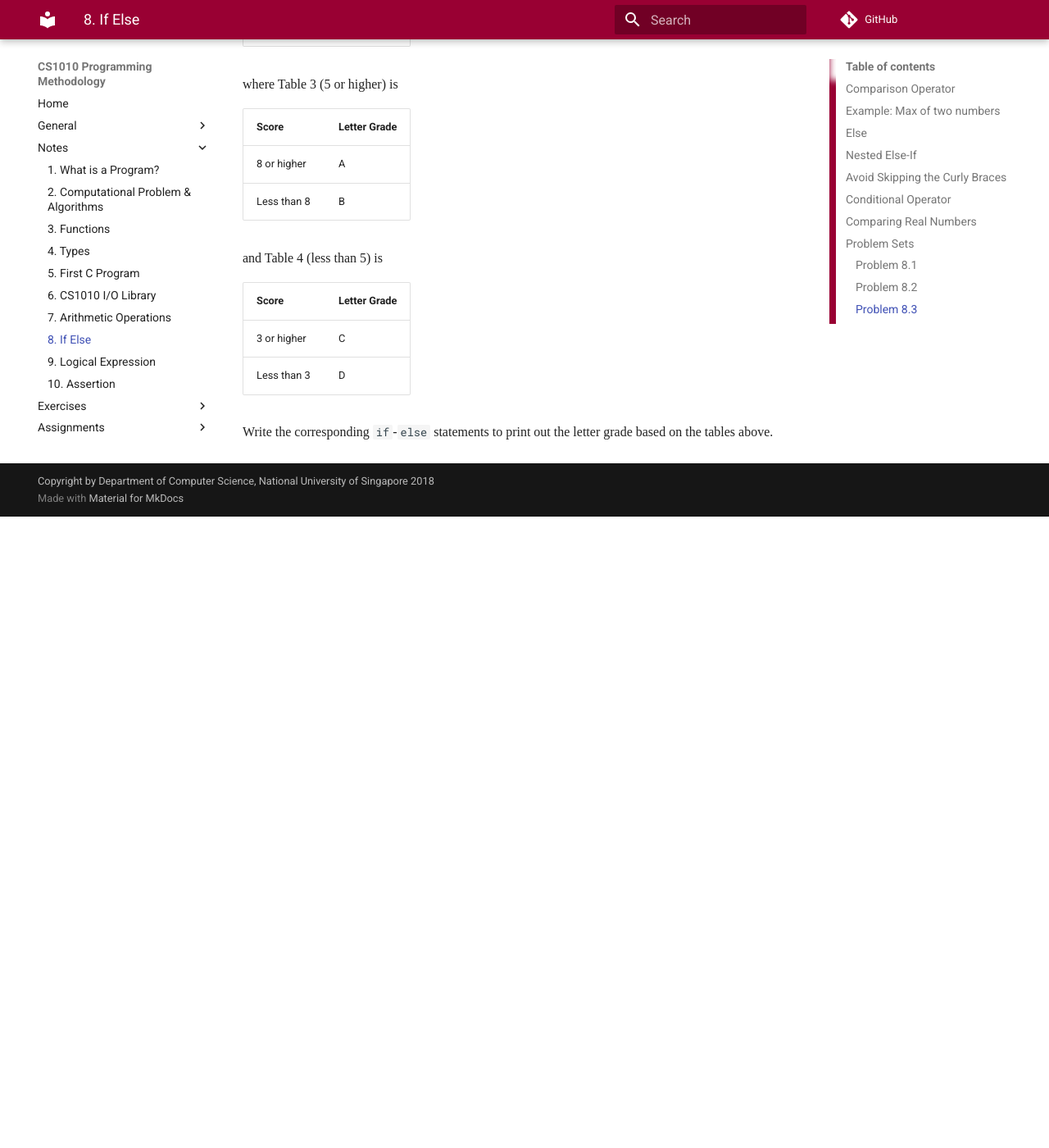
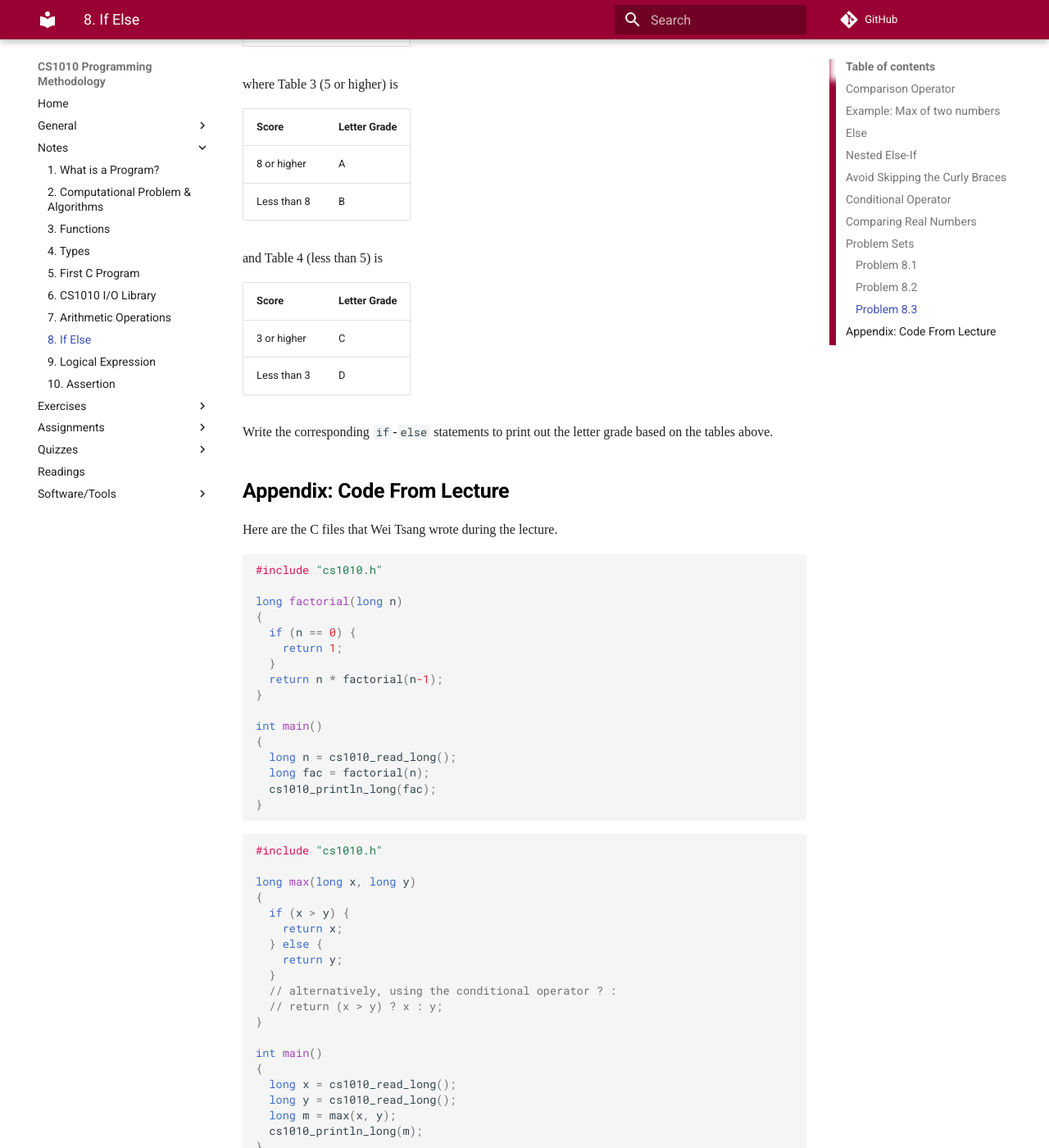
Before and after one commit to LL-Pengfei/CS1010-AY1819S1-Personal, an MkDocs documentation site: the page built from docs/08-if-else.md, in a window 1280 px wide and 1400 px high, scrolled down 10500 px. Shown: the whole window at 82% size. Built offline with MkDocs 1.6.1 and Material for MkDocs 9.7.7, drawn with Linux system fonts in a browser that asks for light colours; nearby versions of some CDN libraries; some web fonts are replaced; formulas are drawn with MathJax 3; comment, search, counter and statistics services are not loaded; old or Windows-style settings are respelled for this version of MkDocs; before the commit the page ends 11130 px from its top, so only the background shows below that; some of the changed text lies outside the part shown.

Commit message:
Add code from lecture

````diff
--- a/docs/08-if-else.md
+++ b/docs/08-if-else.md
@@ -37,6 +37,7 @@
 
 !!! warn "`==` vs `=`"
     Note that use of TWO `=` signs.  This is often confused by newbie programmers with a single `=` sign, which is used for assignment.  A common bug is to write
+
     ```C
       if (n = 0) {
          :
@@ -54,6 +55,7 @@
 Let's switch to another example: suppose we have three variables, `x`, `y`, and `max`, and we want to set `max` to the maximum of `x` and `y`.
 
 Consider the following code snippet:
+
 ```C
 if (x > y) {
   max = x;
@@ -88,6 +90,7 @@
 ```
 
 ## Else
+
 The code snippet above now correctly sets `max` to the maximum of `x` and `y`.
 The code, however, is not very satisfying, since we compare between `x` and `y` three times.   Let's see how we can reduce the number of comparisons to one.  We are going to do some _refactoring_ of the code above.
 
@@ -126,33 +129,33 @@
 
 The example above considers _two_ possible execution paths only.  In some situations, we may need to consider more than two execution paths.  Take the following problem for example.  You are given the numerical score for an assignment, ranged between 0 and 10.  Print out the letter grade of the assignment according to the table below:
 
-| Score | Letter Grade |
-|-------|--------------|
-| 8 or higher | A       |
-| Less than 8 but 5 or higher| B |
-| Less than 5 but 3 or higher | C |
-| Less than 3 | D |
+| Score                       | Letter Grade |
+| --------------------------- | ------------ |
+| 8 or higher                 | A            |
+| Less than 8 but 5 or higher | B            |
+| Less than 5 but 3 or higher | C            |
+| Less than 3                 | D            |
 
 Since the `if`-`else` statement only allows branching into two possibilities, we can branch into multiple possibilities by nesting the `if`-`else` statements hierarchically.  We can first break the table down into three tables, each containing only two rows, with one row a negation of the other row.
 
-| Score | Letter Grade |
-|-------|--------------|
-| 8 or higher | A       |
-| Less than 8 | See Table 1 |
+| Score       | Letter Grade |
+| ----------- | ------------ |
+| 8 or higher | A            |
+| Less than 8 | See Table 1  |
 
 Table 1 (less than 8)
 
-| Score | Letter Grade |
-|-------|--------------|
-| 5 or higher | B |
-| Less than 5 | See Table 2 |
+| Score       | Letter Grade |
+| ----------- | ------------ |
+| 5 or higher | B            |
+| Less than 5 | See Table 2  |
 
 Table 2 (less than 5)
 
-| Score | Letter Grade |
-|-------|--------------|
-| 3 or higher | C |
-| Less than 3 | D |
+| Score       | Letter Grade |
+| ----------- | ------------ |
+| 3 or higher | C            |
+| Less than 3 | D            |
 
 The tables above can then be written into the following function:
 
@@ -264,7 +267,7 @@
 ```C
 if (score >= 8)
   if (late_penalty != 0)
-	  cs1010_println_string("late submission");
+      cs1010_println_string("late submission");
 else
   cs1010_println_string("you can do better!");
 ```
@@ -272,6 +275,7 @@
 It might look like `you can do better!` will be printed if `score` is less than 8, but actually, `you can do better!` will be printed if the `score` is larger or equal to 8 and there is no late penalty, which is not what is intended.
 
 ## Conditional Operator
+
 The conditional operator consists of two special characters `?` and `:` and is used in the format of:
 
 ```
@@ -313,6 +317,7 @@
 would not be evaluated as `true` as expected!
 
 Thus, to compare real numbers, we normally allow some errors in comparisons -- we want the absolute difference between `sum` and `expected_value` to be small enough.
+
 ```C
 double expected_value = 0.3;
 double sum = 0.1 + 0.2;
@@ -407,32 +412,102 @@
 
 Suppose we break down the table below in a slightly different way.
 
-| Score | Letter Grade |
-|-------|--------------|
-| 8 or higher | A       |
-| Less than 8 but 5 or higher| B |
-| Less than 5 but 3 or higher | C |
-| Less than 3 | D |
+| Score                       | Letter Grade |
+| --------------------------- | ------------ |
+| 8 or higher                 | A            |
+| Less than 8 but 5 or higher | B            |
+| Less than 5 but 3 or higher | C            |
+| Less than 3                 | D            |
 
 We rewrite the tables into three smaller tables, as:
 
-| Score | Letter Grade |
-|-------|--------------|
-| 5 or higher | See Table 3 |
-| Less than 5 | See Table 4 |
+| Score       | Letter Grade |
+| ----------- | ------------ |
+| 5 or higher | See Table 3  |
+| Less than 5 | See Table 4  |
 
 where Table 3 (5 or higher) is
 
-| Score | Letter Grade |
-|-------|--------------|
-| 8 or higher | A |
-| Less than 8 | B |
+| Score       | Letter Grade |
+| ----------- | ------------ |
+| 8 or higher | A            |
+| Less than 8 | B            |
 
 and Table 4 (less than 5) is
 
-| Score | Letter Grade |
-|-------|--------------|
-| 3 or higher | C |
-| Less than 3 | D |
+| Score       | Letter Grade |
+| ----------- | ------------ |
+| 3 or higher | C            |
+| Less than 3 | D            |
 
 Write the corresponding `if`-`else` statements to print out the letter grade based on the tables above.
+
+
+
+## Appendix: Code From Lecture
+
+Here are the C files that Wei Tsang wrote during the lecture.
+
+```c
+#include "cs1010.h"
+
+long factorial(long n)
+{
+  if (n == 0) {
+    return 1;
+  }
+  return n * factorial(n-1);
+}
+
+int main()
+{
+  long n = cs1010_read_long();
+  long fac = factorial(n);
+  cs1010_println_long(fac);
+}
+```
+
+```C
+#include "cs1010.h"
+
+long max(long x, long y)
+{
+  if (x > y) {
+    return x;
+  } else {
+    return y;
+  }
+  // alternatively, using the conditional operator ? :
+  // return (x > y) ? x : y;
+}
+
+int main()
+{
+  long x = cs1010_read_long();
+  long y = cs1010_read_long();
+  long m = max(x, y);
+  cs1010_println_long(m);
+}
+```
+
+```C
+#include "cs1010.h"
+
+void print_score(double x)
+{
+  if (x >= 8)
+    cs1010_println_string("A");
+  else if (x >= 5)
+    cs1010_println_string("B");
+  else if (x >= 3)
+    cs1010_println_string("C");
+  else
+    cs1010_println_string("D");
+}
+
+int main()
+{
+  double score = cs1010_read_double();
+  print_score(score);
+}
+```
````
Also changed, not shown: docs/09-logical-exp.md (+27 -0 lines).
